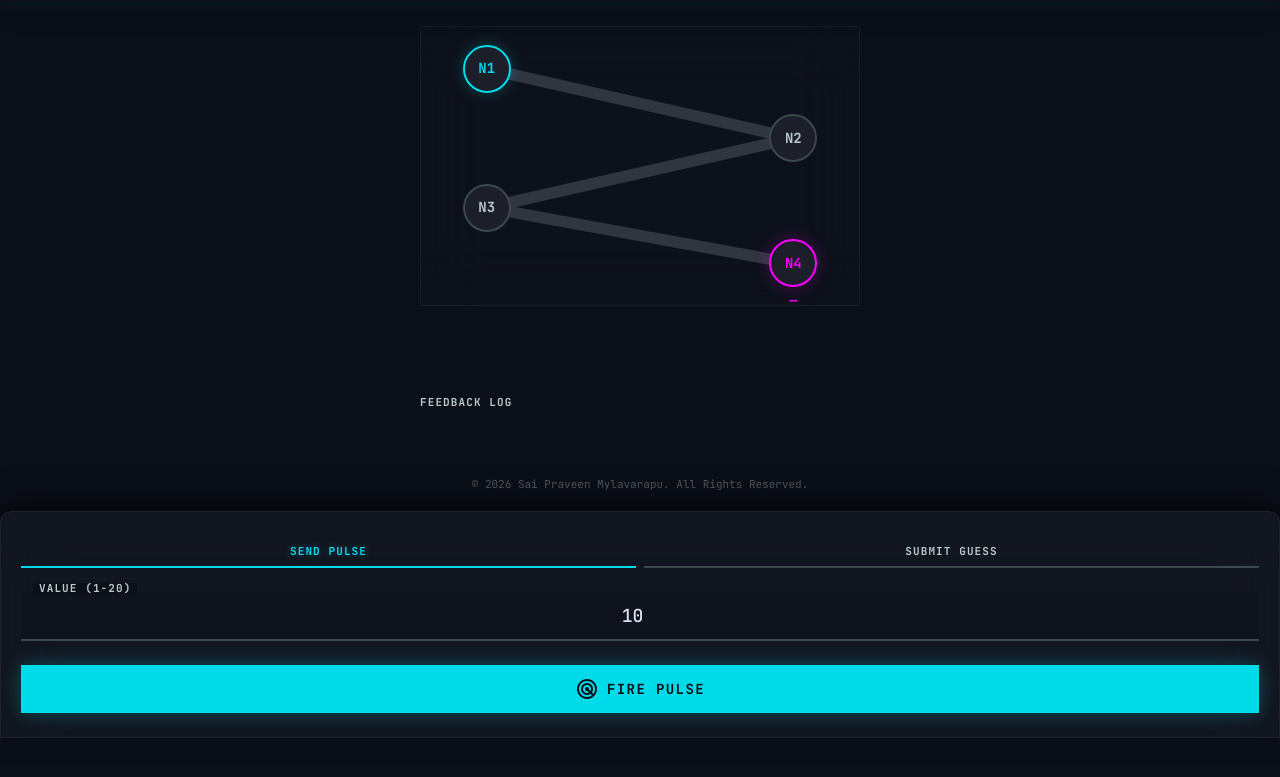
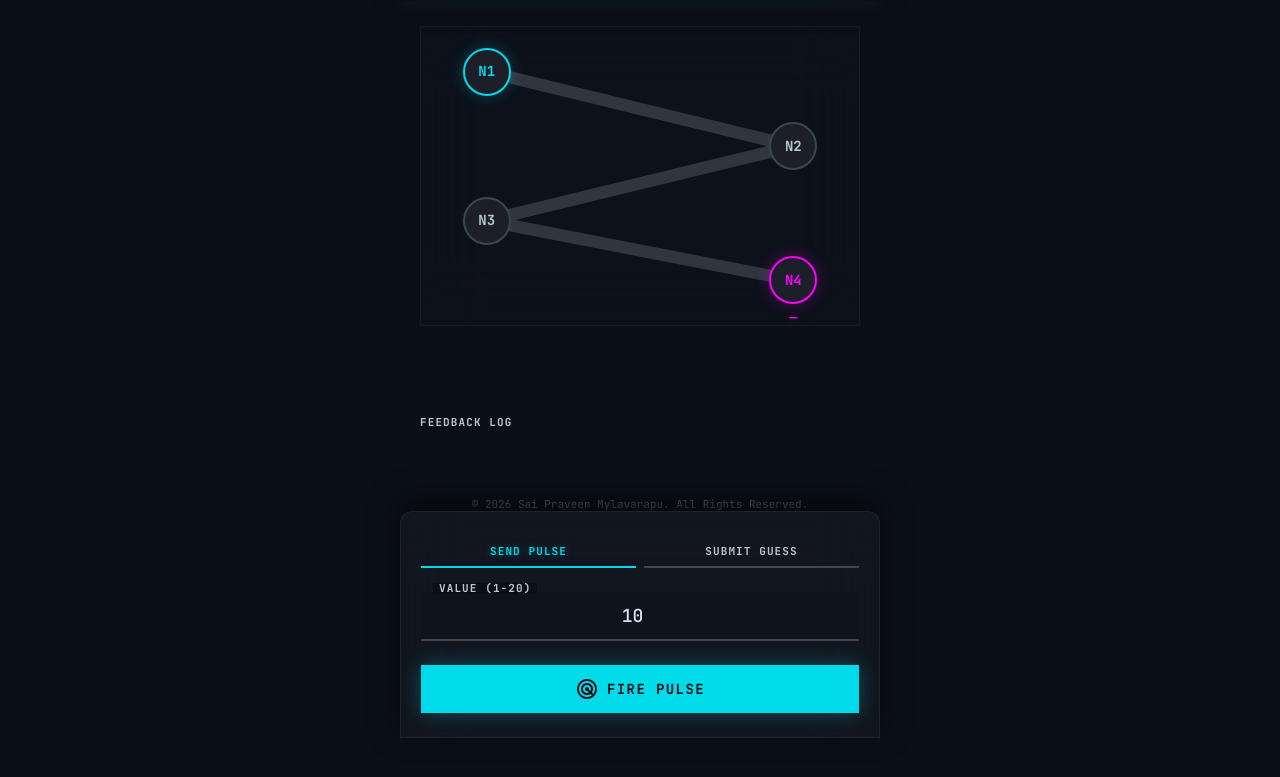
Before and after one commit to praveenmylavarapu/TensorPing, a plain HTML site: page index.html in a window 1280 px wide. Shown: the part 62-839 px from the top of the page. Drawn offline with nearby package versions, Linux system fonts and the light colour scheme.

Commit message:
Add layout improvements for desktop viewports and cache-busting assets version

```diff
--- a/index.html
+++ b/index.html
@@ -7,7 +7,7 @@
     <!-- Fonts and Material Icons -->
     <link href="https://fonts.googleapis.com/css2?family=Inter:wght@400;600;700&family=JetBrains+Mono:wght@400;500;700&display=swap" rel="stylesheet" />
     <link href="https://fonts.googleapis.com/css2?family=Material+Symbols+Outlined:wght,FILL@100..700,0..1&display=swap" rel="stylesheet" />
-    <link rel="stylesheet" href="styles.css" />
+    <link rel="stylesheet" href="styles.css?v=1.0.1" />
   </head>
   <body>
     <!-- TopAppBar -->
@@ -210,6 +210,6 @@
       </div>
     </dialog>
 
-    <script src="app.js"></script>
+    <script src="app.js?v=1.0.1"></script>
   </body>
 </html>
--- a/styles.css
+++ b/styles.css
@@ -218,7 +218,7 @@ h1, h2, h3 {
 .network-card {
   position: relative;
   width: 100%;
-  height: 280px;
+  height: 300px;
   margin-top: var(--space-xs);
   display: flex;
   align-items: center;
@@ -937,3 +937,16 @@ dialog h1, dialog h3 {
   45% { transform: translate(0); }
   100% { transform: translate(0); }
 }
+
+@media (min-width: 480px) {
+  .topbar, .control-deck {
+    left: 50% !important;
+    transform: translateX(-50%) !important;
+    width: 100% !important;
+    max-width: 480px !important;
+  }
+  .control-deck {
+    border-left: 1px solid rgba(255, 255, 255, 0.05);
+    border-right: 1px solid rgba(255, 255, 255, 0.05);
+  }
+}
```
